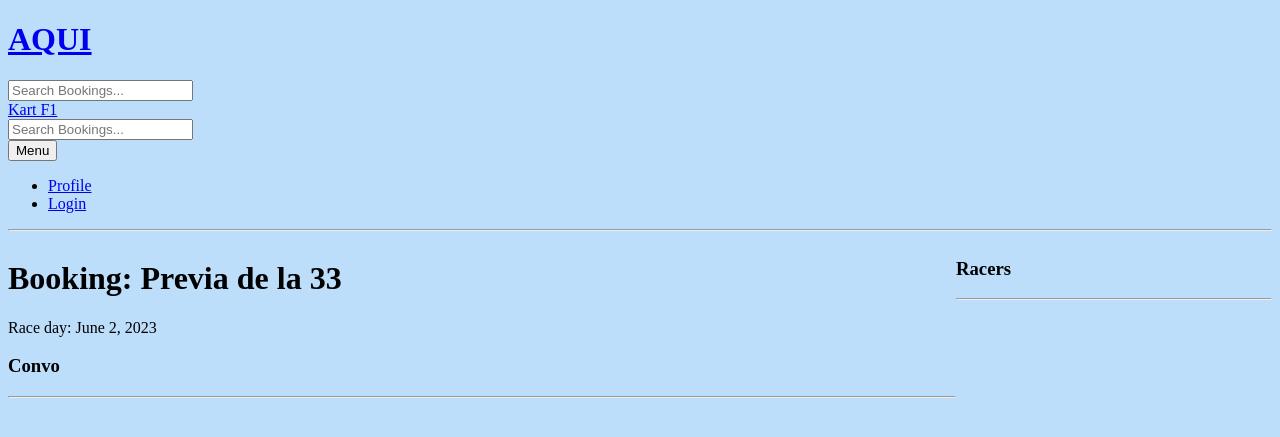
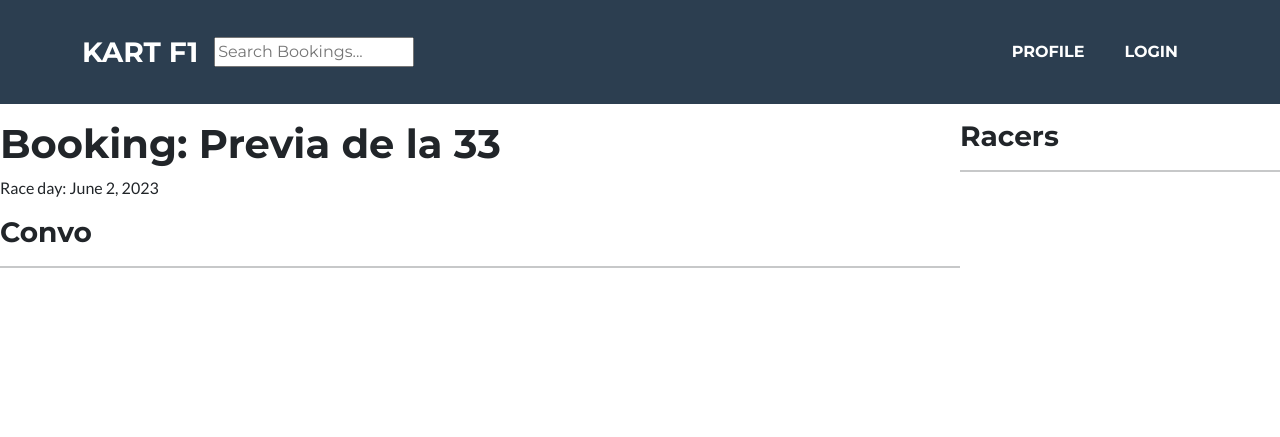
Before and after one commit to Pichilichi/KartF1, a Django app: page /booking/3/ in a window 1280 px wide. Shown: the top 437 px of the page. Run offline with Django 4.2, Linux system fonts and the light colour scheme; data comes from the database, SQL or seed files in the repository; both versions use the stored data as it was after the commit; some libraries are stand-ins or nearby versions.

Commit message:
CSS II
El login y el registro tienen la barrita superior.

```diff
--- a/KartF1/templates/main.html
+++ b/KartF1/templates/main.html
@@ -1,8 +1,12 @@
 <!DOCTYPE html>
-{% load static %}
 <html>
+    {% load static %}
     <head>
-        <link rel='stylesheet' type='text/css' media='screen' href="{% static 'styles/main.css' %}">
+        <script src="https://use.fontawesome.com/releases/v6.3.0/js/all.js" crossorigin="anonymous"></script>
+        <!-- Google fonts-->
+        <link href="https://fonts.googleapis.com/css?family=Montserrat:400,700" rel="stylesheet" type="text/css" />
+        <link href="https://fonts.googleapis.com/css?family=Lato:400,700,400italic,700italic" rel="stylesheet" type="text/css" />
+        <link rel='stylesheet' type='text/css' media='screen' href="{% static 'styles/prueba.css' %}">
     </head>
 
     <body>
```
Also changed, not shown: KartF1/db.sqlite3.
